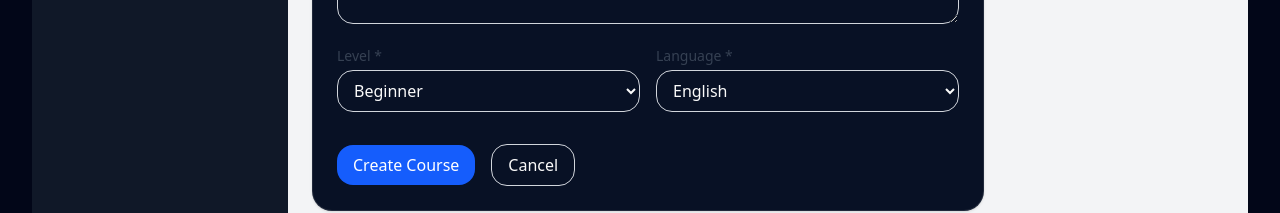
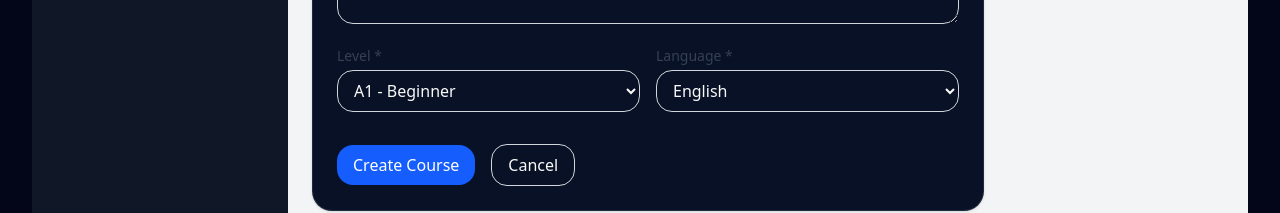
Before and after one commit to aziztwelve/eng_next, a Next.js app: page /admin/courses/new in a window 1280 px wide. Shown: the part 549-762 px from the top of the page. Built offline with nearby package versions, Linux system fonts and the light colour scheme; no server answers.

Commit message:
Fix course level: use CEFR levels (A1-C2) instead of beginner/intermediate/advanced

```diff
--- a/src/app/admin/courses/[id]/page.tsx
+++ b/src/app/admin/courses/[id]/page.tsx
@@ -166,9 +166,12 @@ export default function EditCoursePage({ params }: { params: Promise<{ id: strin
                     disabled={saving}
                     className="w-full px-3 py-2 border border-gray-300 rounded-lg focus:outline-none focus:ring-2 focus:ring-blue-500"
                   >
-                    <option value="beginner">Beginner</option>
-                    <option value="intermediate">Intermediate</option>
-                    <option value="advanced">Advanced</option>
+                    <option value="A1">A1 - Beginner</option>
+                    <option value="A2">A2 - Elementary</option>
+                    <option value="B1">B1 - Intermediate</option>
+                    <option value="B2">B2 - Upper Intermediate</option>
+                    <option value="C1">C1 - Advanced</option>
+                    <option value="C2">C2 - Proficiency</option>
                   </select>
                 </div>
 
--- a/src/app/admin/courses/new/page.tsx
+++ b/src/app/admin/courses/new/page.tsx
@@ -10,7 +10,7 @@ export default function NewCoursePage() {
   const router = useRouter();
   const [title, setTitle] = useState('');
   const [description, setDescription] = useState('');
-  const [level, setLevel] = useState('beginner');
+  const [level, setLevel] = useState('A1');
   const [language, setLanguage] = useState('en');
   const [saving, setSaving] = useState(false);
   const [error, setError] = useState('');
@@ -95,9 +95,12 @@ export default function NewCoursePage() {
                   disabled={saving}
                   className="w-full px-3 py-2 border border-gray-300 rounded-lg focus:outline-none focus:ring-2 focus:ring-blue-500"
                 >
-                  <option value="beginner">Beginner</option>
-                  <option value="intermediate">Intermediate</option>
-                  <option value="advanced">Advanced</option>
+                  <option value="A1">A1 - Beginner</option>
+                  <option value="A2">A2 - Elementary</option>
+                  <option value="B1">B1 - Intermediate</option>
+                  <option value="B2">B2 - Upper Intermediate</option>
+                  <option value="C1">C1 - Advanced</option>
+                  <option value="C2">C2 - Proficiency</option>
                 </select>
               </div>
 
```
